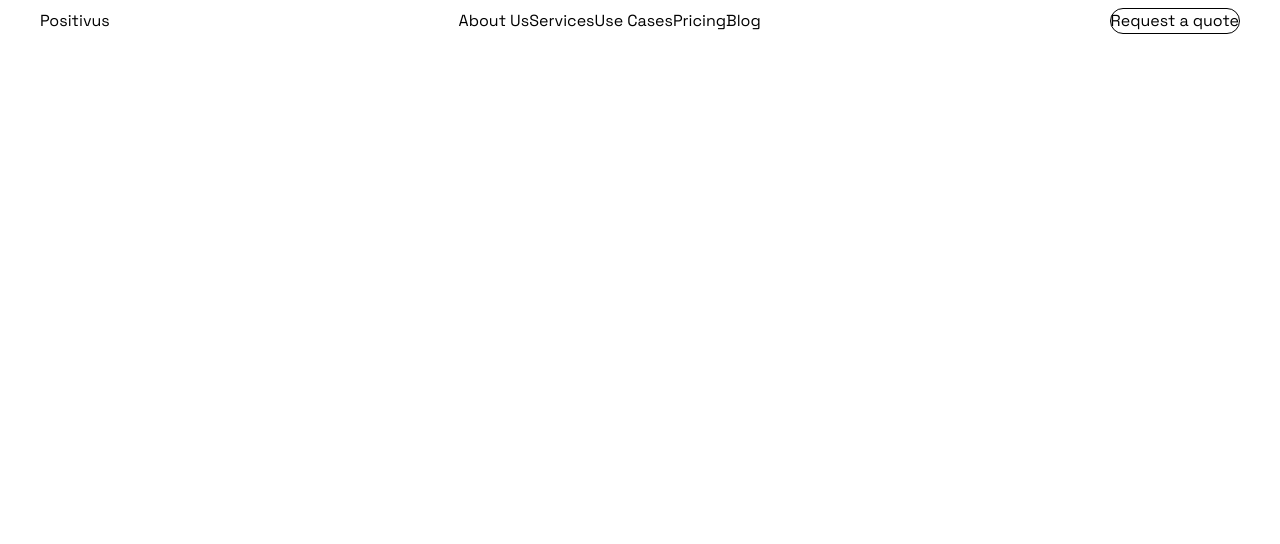
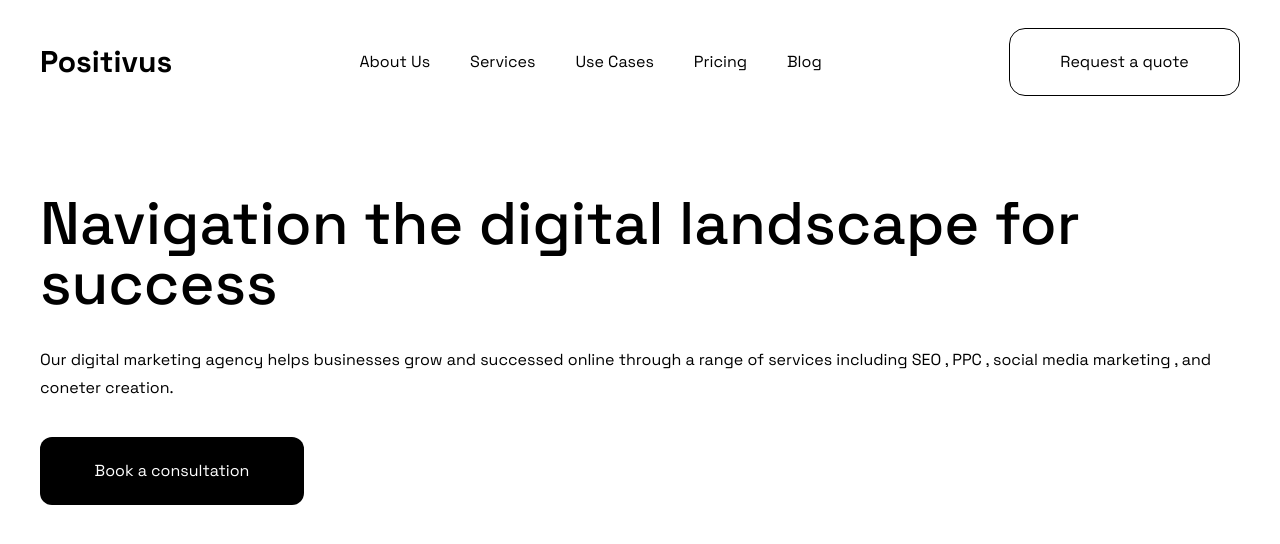
Before and after one commit to almamun0101/Devsaround-Positivus, a Next.js app: page /Home in a window 1280 px wide. Shown: the top 544 px of the page. Built offline with nearby package versions, Linux system fonts and the light colour scheme.

Commit message:
header added

```diff
--- /dev/null
+++ b/src/app/Components/Header.jsx
@@ -0,0 +1,21 @@
+import React from "react";
+
+const Header = () => {
+  return (
+    <div className="container pt-[70px] px-5">
+      <header className="flex justify-between items-center ">
+        <div className="w-full">
+          <h1 className="text-6xl font-medium pb-8 leading-[100%]">Navigation the digital landscape for success</h1>
+          <p className="leading-[28px] pb-[35px]">
+            Our digital marketing agency helps businesses grow and successed
+            online through a range of services including SEO , PPC , social
+            media marketing , and coneter creation.
+          </p>
+          <button className="bg-black text-white w-66 h-17 rounded-xl">Book a consultation </button>
+        </div>
+      </header>
+    </div>
+  );
+};
+
+export default Header;
--- a/src/app/Components/Navbar.jsx
+++ b/src/app/Components/Navbar.jsx
@@ -3,21 +3,21 @@ import React from "react";
 
 const Navbar = () => {
   return (
-    <div className="container text-black">
+    <div className="container text-black py-5">
       <nav className="flex  justify-between items-center py-2 px-5">
         <div className="">
           <img src="" alt="" />
-          <h2 className="">Positivus</h2>
+          <h2 className="font-bold text-3xl">Positivus</h2>
         </div>
 
-        <ul>
+        <ul className="hidden md:flex gap-10 ">
           <Link href=''>About Us</Link>
           <Link href=''>Services</Link>
           <Link href=''>Use Cases</Link>
           <Link href=''>Pricing</Link>
           <Link href=''>Blog</Link>
         </ul>
-        <button className="border rounded-2xl">
+        <button className="hidden md:block border rounded-2xl w-[231px] h-[68px]">
           Request a quote
         </button>
       </nav>
--- a/src/app/Home/page.jsx
+++ b/src/app/Home/page.jsx
@@ -1,14 +1,14 @@
-import React from 'react'
-import Navbar from '../Components/Navbar'
-
+import React from "react";
+import Navbar from "../Components/Navbar";
+import Header from "../Components/Header";
 
 const page = () => {
   return (
     <div>
+      <Navbar />
+      <Header/>
+    </div>
+  );
+};
 
-   <Navbar/>
-    </div>
-  )
-}
-
-export default page
+export default page;
--- a/src/app/globals.css
+++ b/src/app/globals.css
@@ -24,6 +24,6 @@ body {
   font-family: Arial, Helvetica, sans-serif;
 }
 .container{
-  width: 1240px;
+  max-width: 1240px;
   margin: 0 auto;
 }
```
